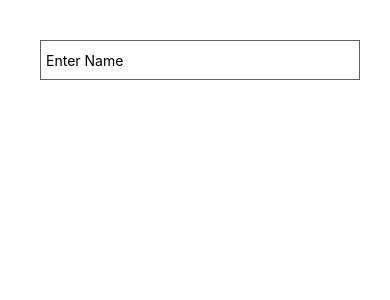
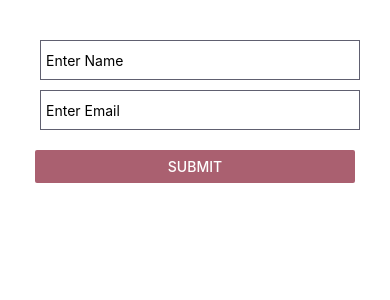
Before and after one commit to LagSeeN/ITE-439-Mobile-Device-Application-Development-React, a React Native app: screen / in a window 390 px wide. Shown: the top 300 px of the page. Built offline with nearby package versions, Linux system fonts and the light colour scheme.

Commit message:
commit on master

```diff
--- a/App.js
+++ b/App.js
@@ -68,21 +68,92 @@
 
 //////////////////////////////////////////////
 
-import React, {Component} from 'react';
-import {Text, StyleSheet, View, TextInput, Alert, Button} from 'react-native';
+// import React, {Component} from 'react';
+// import {Text, StyleSheet, View, TextInput, Alert, Button} from 'react-native';
 
-export default class App extends Component {
-  constructor(props) {
-    super();
-    this.state = {
-      TextInputName: '',
-      TextInputEmail: '',
-    };
-  }
+// export default class App extends Component {
+//   constructor(props) {
+//     super();
+//     this.state = {
+//       TextInputName: '',
+//       TextInputEmail: '',
+//     };
+//   }
 
-  CheckTextInput = () => {
-    if (this.state.TextInputName != '') {
-      if (this.state.TextInputEmail != '') {
+//   CheckTextInput = () => {
+//     if (this.state.TextInputName != '') {
+//       if (this.state.TextInputEmail != '') {
+//         alert('Success');
+//       } else {
+//         alert('Please Input Email');
+//       }
+//     } else {
+//       alert('Please Input Name');
+//     }
+//   };
+//   render() {
+//     return (
+//       <View style={styles.container}>
+//         <TextInput
+//           placeholder="Enter Name"
+//           underlineColorAndroid="transparent"
+//           style={styles.TextInput}
+//           onChangeText={(TextInputName) => this.setState({TextInputName})}
+//         />
+//         <TextInput
+//           placeholder="Enter Email"
+//           underlineColorAndroid="transparent"
+//           style={styles.TextInput}
+//           onChangeText={(TextInputEmail) => this.setState({TextInputEmail})}
+//         />
+//         <View style={{marginTop: 15}}>
+//           <Button
+//             title="Submit"
+//             color="#606070"
+//             onPress={this.CheckTextInput}
+//           />
+//         </View>
+//       </View>
+//     );
+//   }
+// }
+
+// const styles = StyleSheet.create({
+//   container: {
+//     flex: 1,
+//     // alignItems: 'center',
+//     // justifyContent: 'center',
+//     margin: 35,
+//   },
+//   TextInput: {
+//     paddingLeft: 5,
+//     margin: 5,
+//     height: 40,
+//     width: '100%',
+//     borderWidth: 1,
+//     borderColor: '#606070',
+//   },
+// });
+
+////////////////////////////
+
+import React, {Component, useState} from 'react';
+import {
+  Text,
+  StyleSheet,
+  View,
+  Button,
+  SafeAreaView,
+  TextInput,
+} from 'react-native';
+
+const App = () => {
+  const [TextInputName, setTextInputName] = useState('');
+  const [TextInputEmail, setTextInputEmail] = useState('');
+
+  const CheckTextInput = () => {
+    if (TextInputName != '') {
+      if (TextInputEmail != '') {
         alert('Success');
       } else {
         alert('Please Input Email');
@@ -91,19 +162,29 @@ export default class App extends Component {
       alert('Please Input Name');
     }
   };
-  render() {
+
   return (
     <View style={styles.container}>
       <TextInput
         placeholder="Enter Name"
         underlineColorAndroid="transparent"
         style={styles.TextInput}
-          onChangeText={(TextInputName) => this.setState({TextInputName})}
+        onChangeText={(TextInputName) => setTextInputName(TextInputName)}
       />
+      <TextInput
+        placeholder="Enter Email"
+        underlineColorAndroid="transparent"
+        style={styles.TextInput}
+        onChangeText={(TextInputEmail) => setTextInputEmail(TextInputEmail)}
+      />
+      <View style={{marginTop: 15}}>
+        <Button title="Submit" color="#AA6070" onPress={CheckTextInput} />
+      </View>
     </View>
   );
-  }
-}
+};
+
+export default App;
 
 const styles = StyleSheet.create({
   container: {
```
Lines whose indentation alone changed are shown as unchanged.
